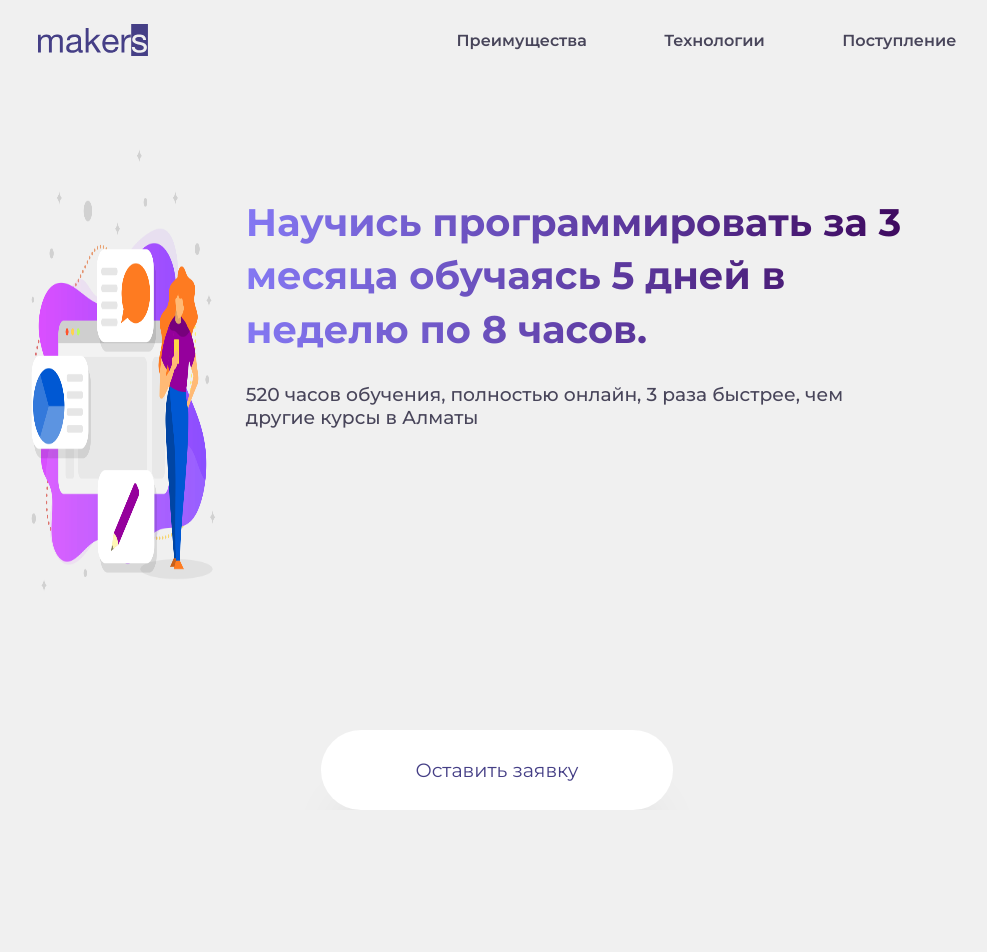
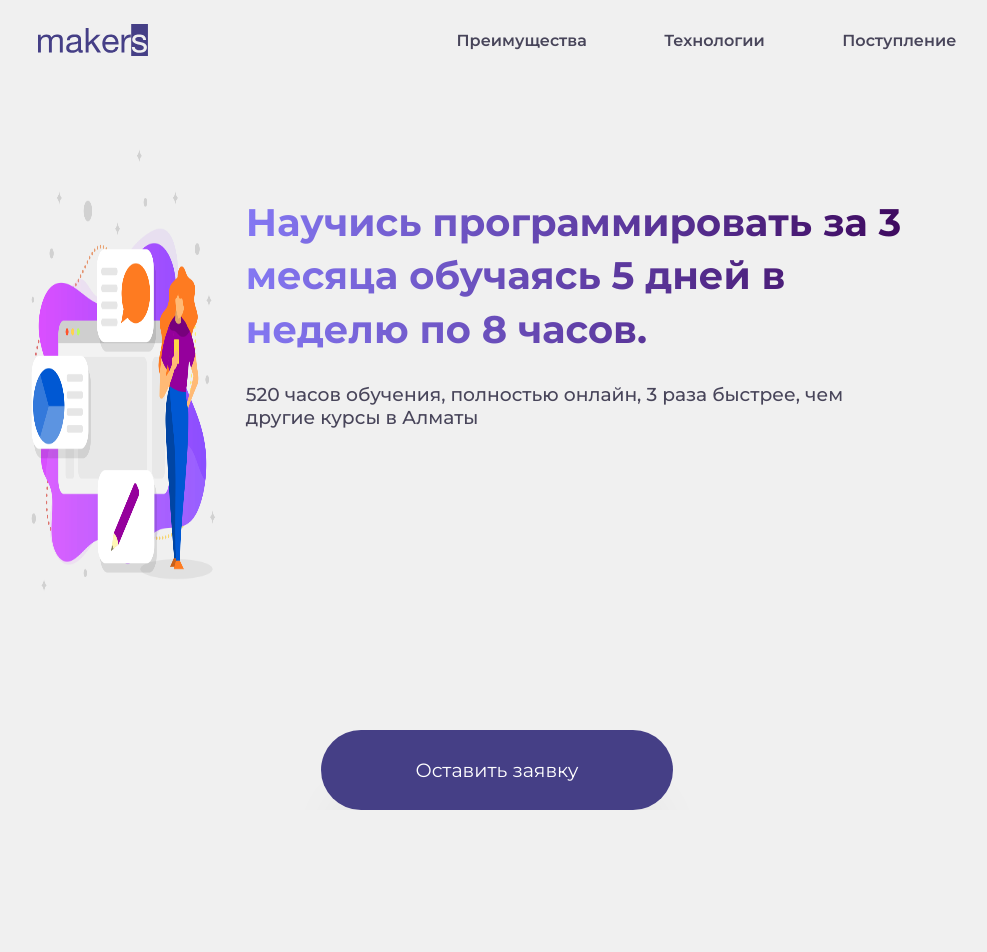
Before and after one commit to Begimai02/makers_landing_heroku, a React (Create React App) app: page / in a window 1280 px wide. Shown: the top 952 px of the page, without its empty margins (143-1130 px from the left). Built offline with nearby package versions, Linux system fonts and the light colour scheme.

Commit message:
changed color of the her btn from #fff to #453F86(violet)

```diff
--- a/src/components/Hero/Hero.css
+++ b/src/components/Hero/Hero.css
@@ -69,9 +69,9 @@
     font-size: 1.2rem;
     height: 5rem;
     border-radius: 3.3rem;
-    background-color: #fff;
+    background-color: #453F86;
     border: none;
-    color: #453F86;
+    color: #fff;
     transition: .3s ease-in-out;
     box-shadow: 0px 64px 62px -33px rgba(0,0,0,0.48);
     -webkit-box-shadow: 0px 64px 62px -33px rgba(0,0,0,0.48);
@@ -79,8 +79,8 @@
 }
 
 .btn_hero:hover{
-    background-color: #453F86;
-    color: #fff;
+    background-color: #fff;
+    color: #453F86;;
     cursor: pointer;
     outline: none;
 }
```
